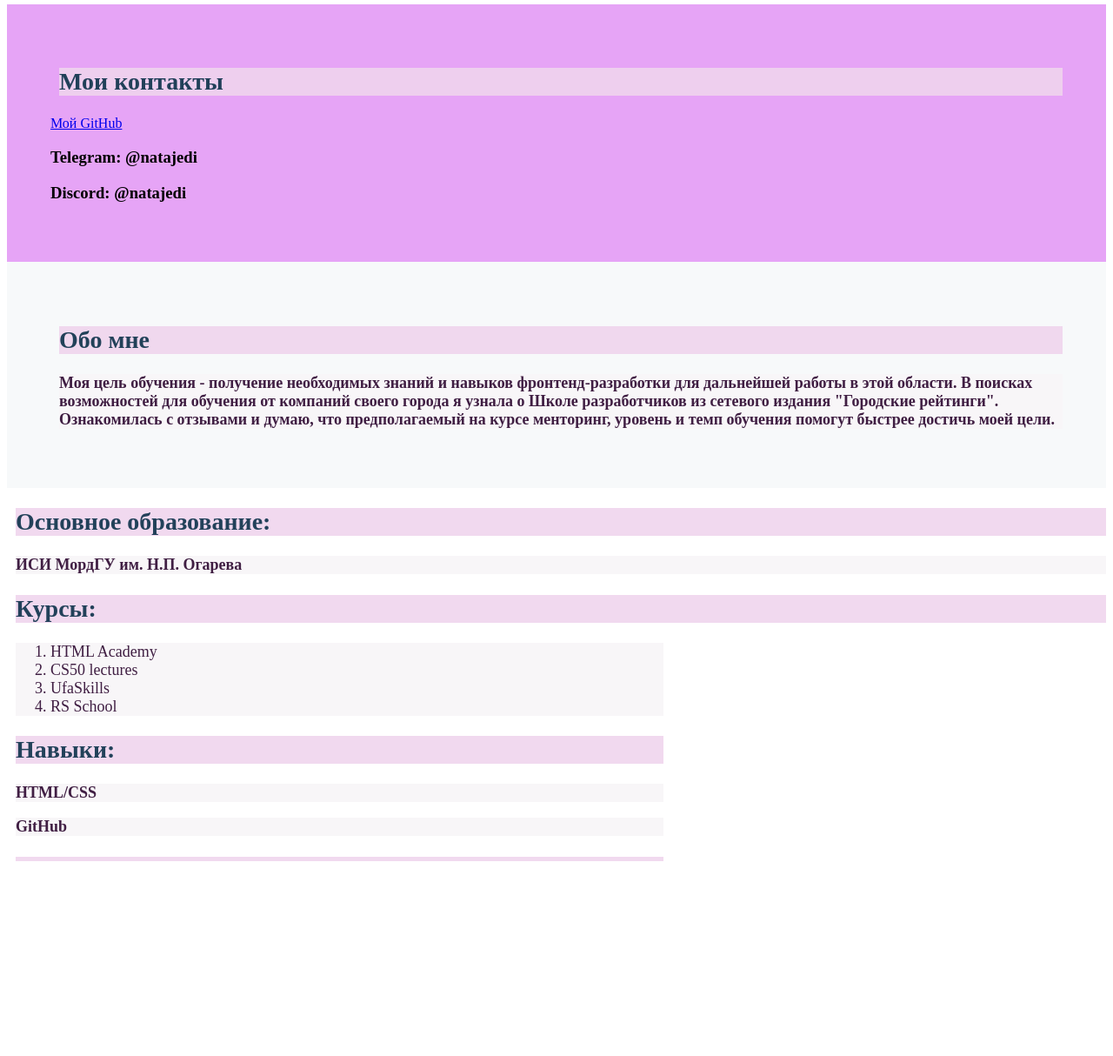
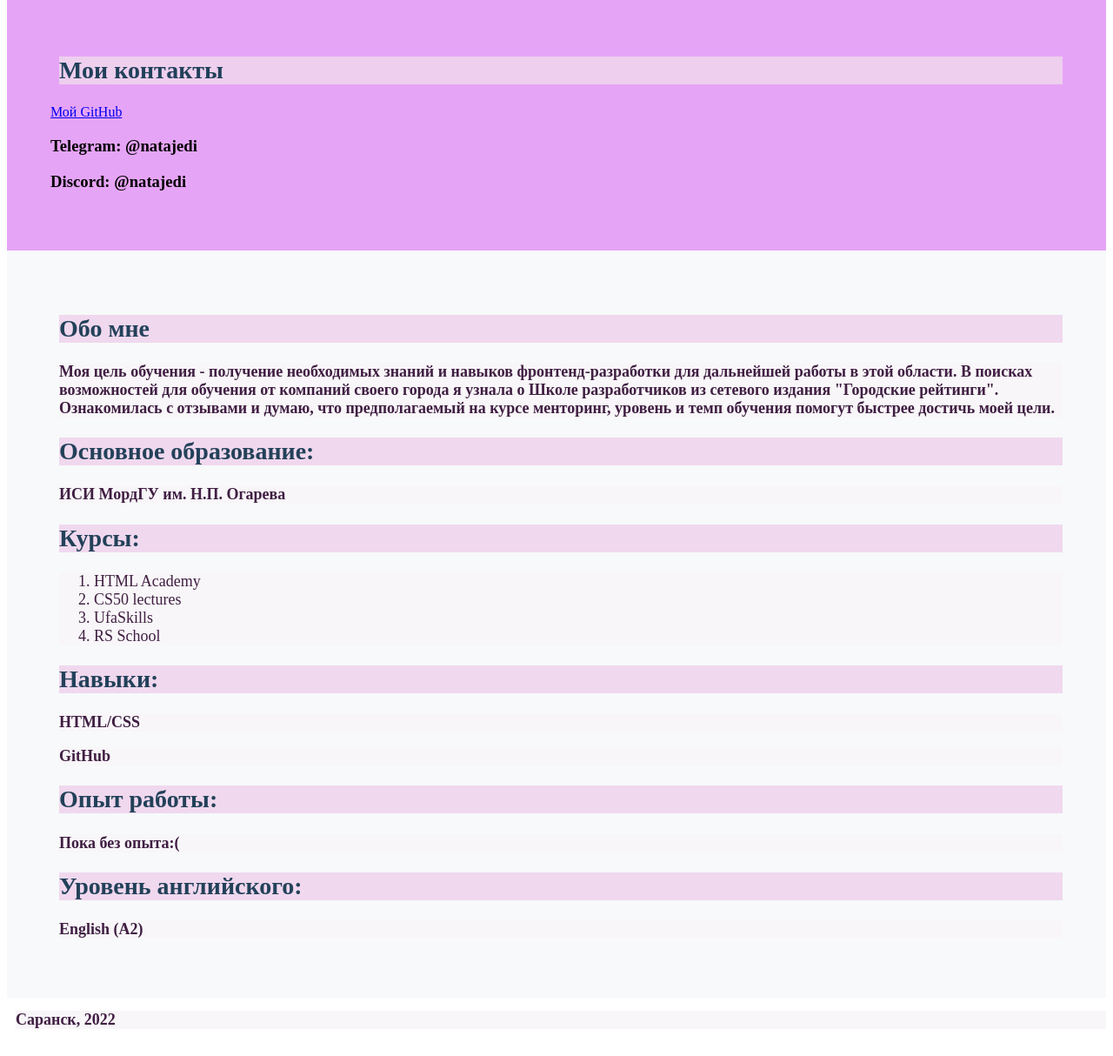
Before and after one commit to natajedi/resumeShR, a plain HTML site: page index.html in a window 1280 px wide. Shown: the part 535-1749 px from the top of the page at 87% size. Drawn offline with Linux system fonts and the light colour scheme.

Commit message:
Update index.html

```diff
--- a/index.html
+++ b/index.html
@@ -7,10 +7,10 @@
   <link rel="stylesheet" href="css/style.css"/>
   <title>Resume</title>
 </head>
-<body>
+ <body>
   <header>
     <div class="container">
-      <div class="menu-profile">
+      <nav class="menu-profile">
       <ul class="menu-profile">
         <li class="menu-profile"><a href="#mycontacts">Мои контакты</a></li>
         <li class="menu-profile"><a href="#aboutme">Обо мне</a></li>
@@ -20,19 +20,19 @@
         <li class="menu-profile"><a href="#workexperience">Опыт работы</a></li>
         <li class="menu-profile"><a href="#languages">Уровень английского</a></li>
       </ul>
-     </div>
+     </nav>
     </div>
-      <div class="header-photo">
+      <section class="header-photo">
         <img src="img/ava120.jpg" alt="photo" width="200" height="200"/>
-      </div>
-    <div class="blok-header">
+      </section>
+    <section class="blok-header">
         <h1>Прохорова Наталья Ивановна</h1>
         <h2>Junior Front-end developer</h2>
-    </div>
+    </section>
   </header>
    <main>
     <div class="main-blocks">
-      <div class="block1">
+      <article class="block1">
         <div class="mycontacts">
           <div id="mycontacts">
             </div>
@@ -42,20 +42,19 @@
             <h3>Discord: @natajedi</h3>
           </div>
         </div>
-      </div>
-       <div class="block2">
-        <div class="aboutme">
+      </article>
+       <article class="block2">
+        <section class="aboutme">
           <h2 class="section-title" id="aboutme">Обо мне</h2>
             <h3 class="text">
             Моя цель обучения - получение необходимых знаний и навыков фронтенд-разработки для дальнейшей работы в этой области. В поисках возможностей для обучения от компаний своего города я узнала о Школе разработчиков из сетевого издания "Городские рейтинги". Ознакомилась с отзывами и думаю, что предполагаемый на курсе менторинг, уровень и темп обучения помогут быстрее достичь моей цели.</h3>
-          </div>
-        </div>
-        <div class="education">
+         </section>
+        <section class="education">
           <h2 class="section-title" id="education">Основное образование:</h2>
             <h3 class="text">
             ИСИ МордГУ им. Н.П. Огарева</h3>
-          </div>
-      <div class="courses">
+          </section>
+      <section class="courses">
         <h2 class="section-title" id="courses">Курсы:</h2>
         <div class="text">
             <ol>
@@ -65,25 +64,26 @@
              <li>RS School</li>
             </ol>
            </div>
-         </div>
-      <div class="skills">
+         </section>
+      <section class="skills">
         <h2 class="section-title" id="skills">Навыки:</h2>
           <h3 class="text">HTML/CSS</h3>
           <h3 class="text">GitHub</h3>
-        </div>
-      <div class="workexperience">
+        </section>
+      <section class="workexperience">
         <h2 class="section-title" id="workexperience">Опыт работы:</h2>
           <h3 class="text">Пока без опыта:(</h3>
-        </div>
-      <div class="languages">
+        </section>
+      <section class="languages">
         <h2 class="section-title" id="languages">Уровень английского:</h2>
          <h3 class="text">English (A2)</h3>
-      </div>
+      </section>
+     </article>
     </main>
       <footer>
-       <div class="date">
+       <article class="sity-date">
         <h2 class="text">Саранск, 2022</h2>
-      </div>
+      </article>
     </footer>
- </body>
+  </body>
 </html>
```
